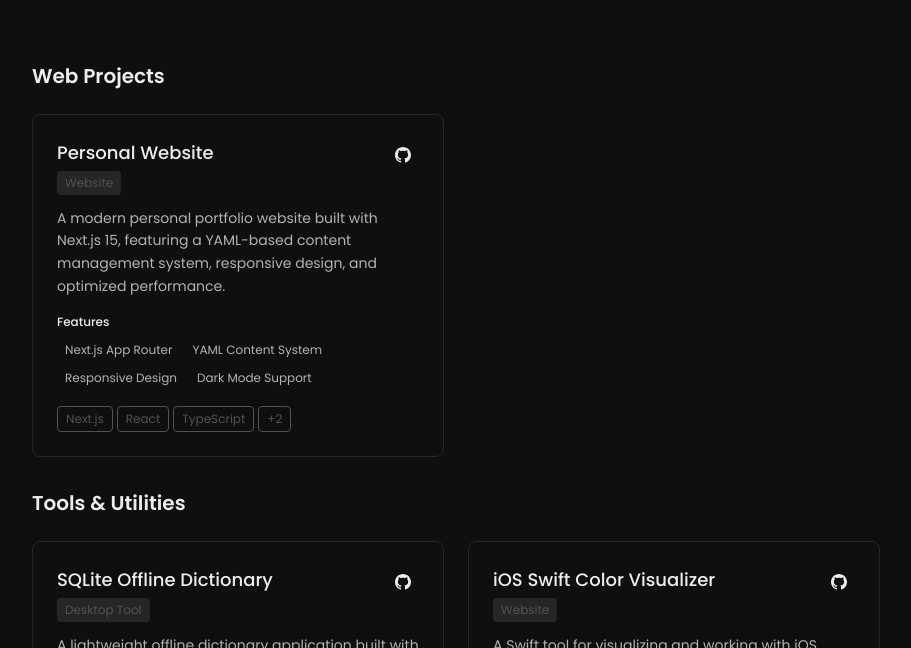
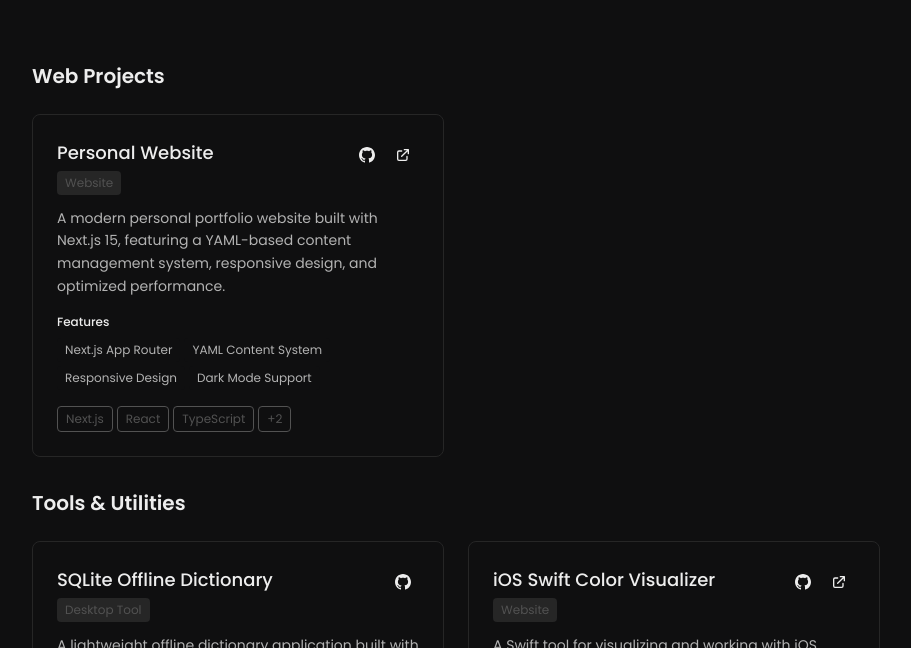
Before and after one commit to ishaanrajiv/personal-website, a Next.js app: page /projects in a window 1280 px wide. Shown: the part 1540-2188 px from the top of the page, without its empty margins (184-1095 px from the left). Built offline with nearby package versions, Linux system fonts and the light colour scheme.

Commit message:
feat: add demo link functionality to projects page

```diff
--- a/app/projects/page.tsx
+++ b/app/projects/page.tsx
@@ -2,7 +2,7 @@ import Image from 'next/image';
 import { getProjectsData, getSiteConfig } from '@/lib/content';
 import Navigation from '@/components/Navigation';
 import ContentErrorBoundary from '@/components/ContentErrorBoundary';
-import { GitHubLink, TestFlightLink, AppStoreLink } from '@/components/icons';
+import { GitHubLink, TestFlightLink, AppStoreLink, DemoLink } from '@/components/icons';
 
 export default function ProjectsPage() {
   const projectsData = getProjectsData();
@@ -32,6 +32,7 @@ export default function ProjectsPage() {
                     {project.links.github && <GitHubLink href={project.links.github} />}
                     {project.links.testflight && <TestFlightLink href={project.links.testflight} />}
                     {project.links.app_store && <AppStoreLink href={project.links.app_store} />}
+                    {project.links.demo && <DemoLink href={project.links.demo} />}
                   </div>
                   <span className="text-sm text-secondary capitalize">
                     {project.status.replace('_', ' ')}
@@ -125,6 +126,7 @@ export default function ProjectsPage() {
                           {project.links.github && <GitHubLink href={project.links.github} size="small" style="icon" />}
                           {project.links.testflight && <TestFlightLink href={project.links.testflight} size="small" style="icon" />}
                           {project.links.app_store && <AppStoreLink href={project.links.app_store} size="small" style="icon" />}
+                          {project.links.demo && <DemoLink href={project.links.demo} size="small" style="icon" />}
                         </div>
                         <span className="text-xs text-secondary capitalize">
                           {project.status.replace('_', ' ')}
@@ -192,6 +194,7 @@ export default function ProjectsPage() {
                           {project.links.github && <GitHubLink href={project.links.github} size="small" style="icon" />}
                           {project.links.testflight && <TestFlightLink href={project.links.testflight} size="small" style="icon" />}
                           {project.links.app_store && <AppStoreLink href={project.links.app_store} size="small" style="icon" />}
+                          {project.links.demo && <DemoLink href={project.links.demo} size="small" style="icon" />}
                         </div>
                         <span className="text-xs text-secondary capitalize">
                           {project.status.replace('_', ' ')}
@@ -259,6 +262,7 @@ export default function ProjectsPage() {
                           {project.links.github && <GitHubLink href={project.links.github} size="small" style="icon" />}
                           {project.links.testflight && <TestFlightLink href={project.links.testflight} size="small" style="icon" />}
                           {project.links.app_store && <AppStoreLink href={project.links.app_store} size="small" style="icon" />}
+                          {project.links.demo && <DemoLink href={project.links.demo} size="small" style="icon" />}
                         </div>
                         <span className="text-xs text-secondary capitalize">
                           {project.status.replace('_', ' ')}
--- a/components/icons.tsx
+++ b/components/icons.tsx
@@ -54,6 +54,17 @@ export const AppStoreIcon: React.FC<IconProps> = ({ className = "w-5 h-5", size
     viewBox="0 0 24 24"
   >
     <path d="M18.71 19.5c-.83 1.24-1.71 2.45-3.05 2.47-1.34.03-1.77-.79-3.29-.79-1.53 0-2 .77-3.27.82-1.31.05-2.3-1.32-3.14-2.53C4.25 17 2.94 12.45 4.7 9.39c.87-1.52 2.43-2.48 4.12-2.51 1.28-.02 2.5.87 3.29.87.78 0 2.26-1.07 3.81-.91.65.03 2.47.26 3.64 1.98-.09.06-2.17 1.28-2.15 3.81.03 3.02 2.65 4.03 2.68 4.04-.03.07-.42 1.44-1.38 2.83M13 3.5c.73-.83 1.94-1.46 2.94-1.5.13 1.17-.34 2.35-1.04 3.19-.69.85-1.83 1.51-2.95 1.42-.15-1.15.41-2.35 1.05-3.11z"/>
+  </svg>
+);
+
+export const DemoIcon: React.FC<IconProps> = ({ className = "w-5 h-5", size }) => (
+  <svg
+    className={size ? `w-${size} h-${size}` : className}
+    fill="none"
+    stroke="currentColor"
+    viewBox="0 0 24 24"
+  >
+    <path strokeLinecap="round" strokeLinejoin="round" strokeWidth={2} d="M10 6H6a2 2 0 00-2 2v10a2 2 0 002 2h10a2 2 0 002-2v-4M14 4h6m0 0v6m0-6L10 14"/>
   </svg>
 );
 
@@ -218,3 +229,30 @@ export const AppStoreLink: React.FC<{
     </IconLink>
   );
 };
+
+export const DemoLink: React.FC<{
+  href: string;
+  size?: 'small' | 'medium' | 'large';
+  style?: 'button' | 'icon';
+}> = ({ href, size = 'medium', style = 'button' }) => {
+  const sizeMap = {
+    small: "w-4 h-4",
+    medium: "w-5 h-5",
+    large: "w-6 h-6"
+  };
+
+  const baseClasses = style === 'button'
+    ? "border border-accent text-primary hover:text-green-600 px-3 py-2 rounded-xl hover:bg-border transition-colors"
+    : "text-primary hover:text-green-600 p-2 rounded hover:bg-border transition-colors";
+
+  return (
+    <IconLink
+      href={href}
+      title="View Live Demo"
+      className={baseClasses}
+      external
+    >
+      <DemoIcon className={sizeMap[size]} />
+    </IconLink>
+  );
+};
```
